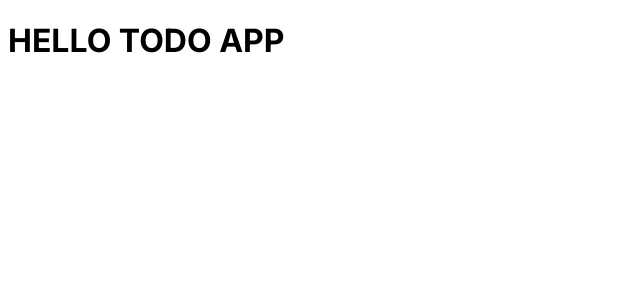
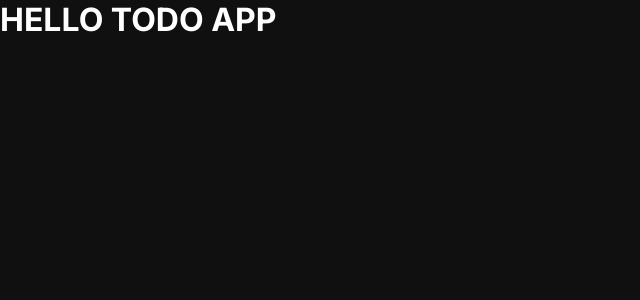
Before and after one commit to caiquegiovannini/test-talk-todo-app, a Next.js app: page / in a window 1280 px wide. Shown: the top 300 px of the page, without its empty margins (0-640 px from the left). Built offline with nearby package versions, Linux system fonts and the light colour scheme.

Commit message:
Add global styles

```diff
--- a/src/app/layout.tsx
+++ b/src/app/layout.tsx
@@ -1,3 +1,4 @@
+import '@/styles/globals.scss'
 import { Inter } from 'next/font/google'
 
 const inter = Inter({ subsets: ['latin'] })
--- /dev/null
+++ b/src/styles/globals.scss
@@ -0,0 +1,12 @@
+@import './colors.scss';
+
+* {
+    margin: 0;
+    padding: 0;
+    box-sizing: border-box;
+}
+
+html, body {
+    background-color: $dark;
+    color: $white;
+}
```
